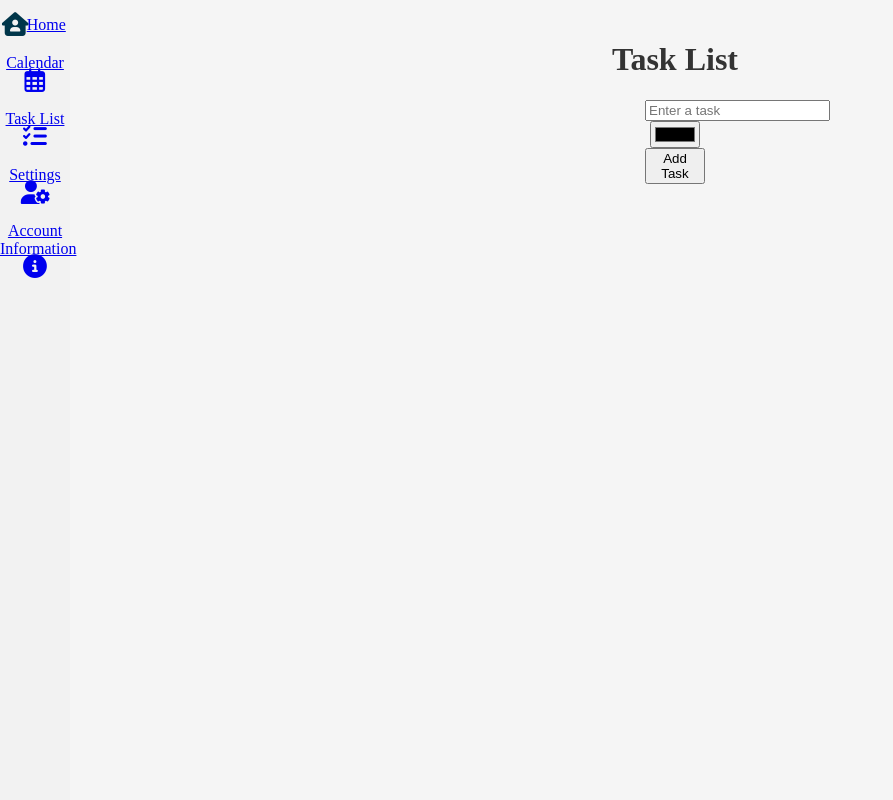
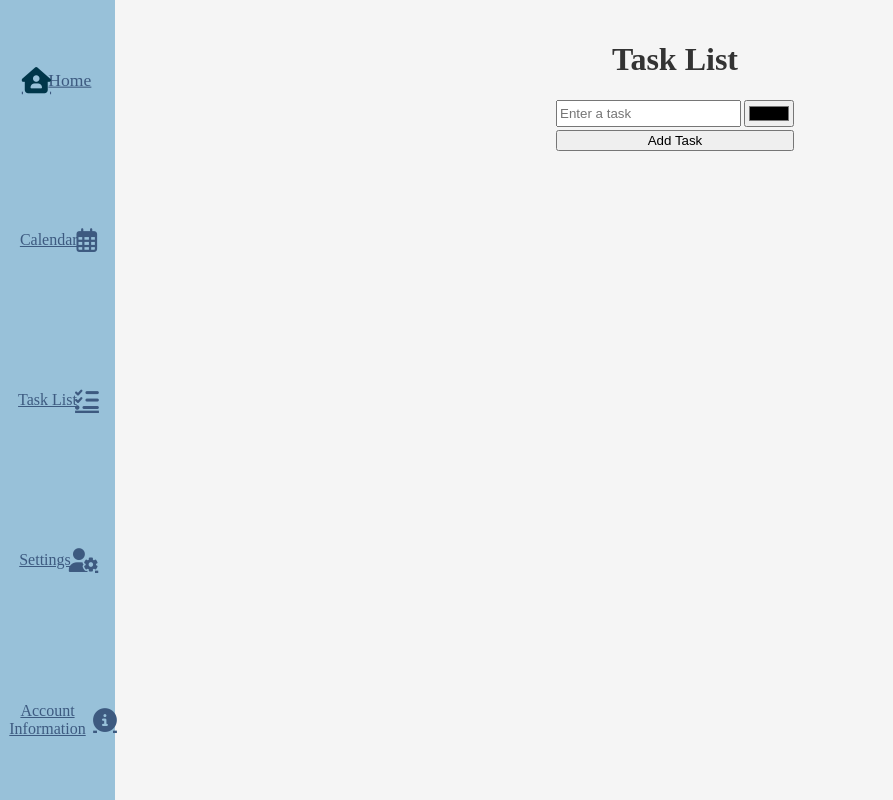
Before and after one commit to AsjahMarie/TO-DO-LIST-BACKUP, a PHP site: page /Task-list.html in a window 1280 px wide. Shown: the whole page, without its empty margins (0-893 px from the left). Run offline with PHP 8.4, Linux system fonts and the light colour scheme; some libraries are stand-ins or nearby versions.

Commit message:
editing task page & nav bar

```diff
--- a/Task-list.html
+++ b/Task-list.html
@@ -8,22 +8,19 @@
     <script src="https://kit.fontawesome.com/4b5b4d807f.js" crossorigin="anonymous"></script>
 </head>
 <body>
-        <div class="navbar">
-            <ul>
-                <li><a href="homepage.html"><i class="fa-sharp fa-solid fa-house-user fa-beat fa-lg" style="color: #00364a;"></i>Home</a></li>
-                <li><a href="FullCalendar.html">Calendar<i class="fa-regular fa-calendar-days fa-beat fa-lg"></i></a></li>
-                <li><a href="Task-list.html">Task List<i class="fa-solid fa-list-check fa-beat fa-lg"></i></a></li>
-                <li><a href="settings.html">Settings<i class="fa-solid fa-user-gear fa-beat fa-lg"></i></a></li>
-                <li><a href="account-info.html">Account Information<i class="fa-solid fa-circle-info fa-beat fa-lg"></i></a></li>
-            </ul>
-        </div>
+    <nav class="navbar">
+        <a href="homepage.html"><i class="fa-sharp fa-solid fa-house-user fa-beat fa-lg" style="color: #00364a;" id="icon"></i>Home</a></li>
+        <a href="FullCalendar.html">Calendar<i class="fa-regular fa-calendar-days fa-beat fa-lg" id="icon"></i></a></li>
+        <a href="Task-list.html">Task List<i class="fa-solid fa-list-check fa-beat fa-lg" id="icon"></i></a></li>
+        <a href="settings.html">Settings<i class="fa-solid fa-user-gear fa-beat fa-lg" id="icon"></i></a></li>                <a href="account-info.html">Account Information<i class="fa-solid fa-circle-info fa-beat fa-lg"></i></a></li>
+    </nav>
 
     <div class="content">
-        <h1>Task List</h1>
+        <h1 id="taskTitle">Task List</h1>
         <div class="task-container">
             <input type="text" id="taskInput" placeholder="Enter a task">
             <input type="color" id="taskColorPicker">
-            <button onclick="addTask()">Add Task</button>
+            <button onclick="addTask()" id="taskButton">Add Task</button>
         </div>
         <ul id="tasks"></ul>
     </div>
--- a/style.css
+++ b/style.css
@@ -71,29 +71,37 @@ body.dark-mode {
     position: fixed;
     top: 0;
     left: 0;
-    height: 100vh; /* Full height of the screen */
-    width: 70px; /* Adjust the width based on your design */
-    background: #f2f2f2; /* Example background color */
+    height: 100%; /* Full height of the screen */
+    width: 115px; /* Adjust the width based on your design */
+    background: #98c1d9; /* Example background color */
     /* we can add other styling as needed */
 
 }
-
-.navbar ul{
-    padding: 0;
-    list-style: none;
+.navbar a{
+    display: flex;
     text-align: center;
+    align-items: center;
+    justify-content: center;
+    height: 100%;
+    color: #3d5a80;
 }
-.navbar li{
-    margin-bottom: 20px;
+.navbar a:active{
+    background-color: #f0f0f0;
+}
+.navbar a:hover{
+    transform: scale(1.1,1.1);
 }
 .content{
     margin-left: 70px;
     padding: 20 px;
 }
-
+/*could maybe combine above and below*/
 .content{
     flex: 1;
     padding: 20px;
+}
+#taskTitle{
+    text-align: center;
 }
 
 .content-calendar{
@@ -105,16 +113,31 @@ body.dark-mode {
     margin: 20px auto; /*add margin to center the calendar*/
 }
 
-/*centering the task-list information*/
+/*centering the task-list information -> Task-list.html*/
+/*decided to change to grid container for visuals -emma*/
 .task-container{
+    display: grid;
+    column-gap: 3px;
+    row-gap: 3px;
+    /*flex-direction: column;
     max-width: 60px;
     margin: 0 auto;
-    text-align: center;
+    text-align: center;*/
+}
+
+#taskColorPicker{
+    grid-column-start: 2;
+    grid-column-end: 3;
+}
+
+#taskButton{
+    grid-column-start: 1;
+    grid-column-end: 3;
 }
 
 .account-container{
     max-width: 60px;
-    margin:0 auto;
+    margin: 0 auto;
     text-align: center;
 }
 
```
Also changed, not shown: FullCalendar.html (+6 -10 lines), account-info.html (+6 -9 lines), homepage.html (+6 -9 lines), settings.html (+6 -9 lines).
